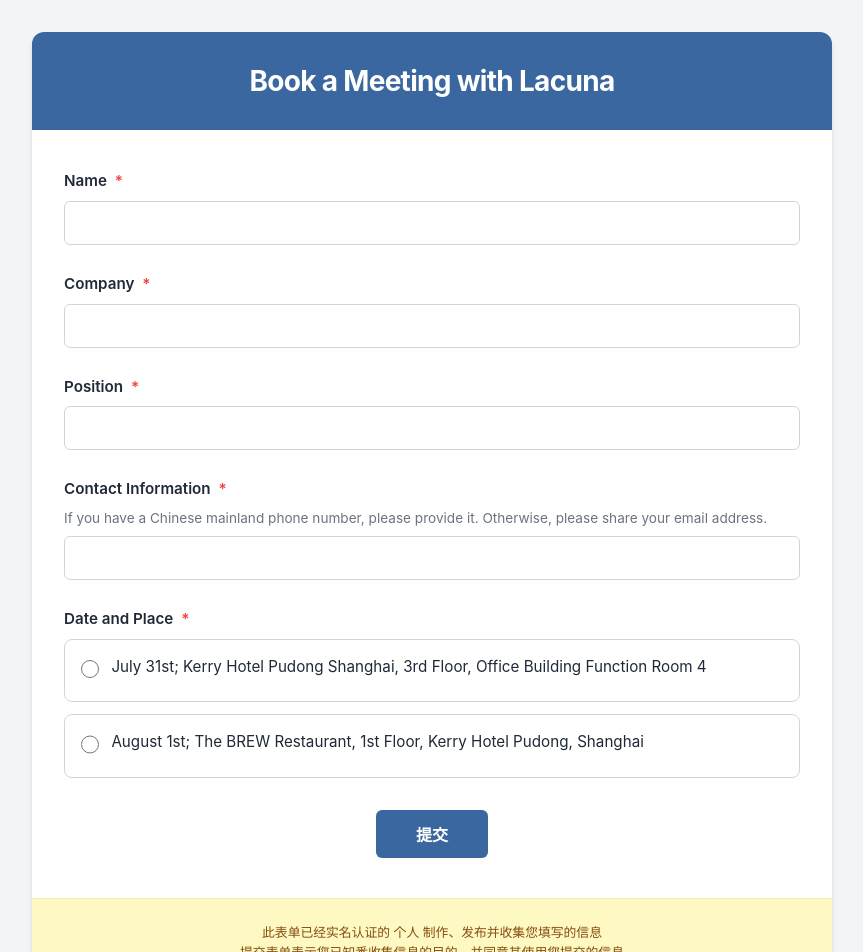
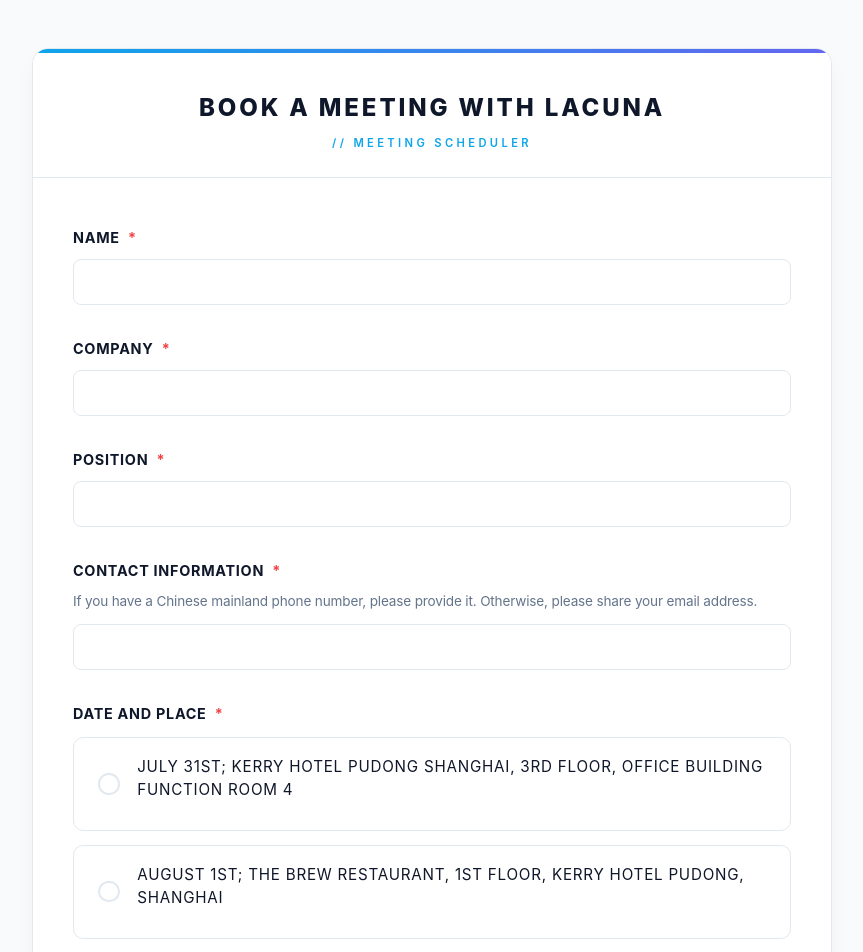
Before and after one commit to zhenghehao/lacuna-booking, a Next.js app: page / in a window 1280 px wide. Shown: the top 952 px of the page, without its empty margins (208-1071 px from the left). Built offline with nearby package versions, Linux system fonts and the light colour scheme; no server answers; the database is empty.

Commit message:
Optimize design styling with cyber-white aesthetics and dynamic animations

```diff
--- a/src/app/globals.css
+++ b/src/app/globals.css
@@ -1,25 +1,27 @@
 :root {
-  --primary-color: #3b67a0;
-  --primary-hover: #2e5384;
-  --secondary-color: #1e3a8a;
-  --bg-color: #f3f4f6;
-  --card-bg: #ffffff;
-  --text-color: #1f2937;
-  --text-muted: #6b7280;
-  --border-color: #d1d5db;
+  --primary-color: #0ea5e9; /* Cyber Cyan */
+  --primary-glow: rgba(14, 165, 233, 0.15);
+  --primary-hover: #0284c7;
+  --secondary-color: #6366f1; /* Neon Violet */
+  --bg-color: #f8fafc; /* Ultra clean slate white */
+  --card-bg: #ffffff; /* Pure white */
+  --text-color: #0f172a; /* Slate 900 */
+  --text-muted: #64748b; /* Slate 500 */
+  --border-color: #e2e8f0; /* Slate 200 */
+  --border-focus: #0ea5e9;
   --error-color: #ef4444;
   --success-color: #10b981;
-  --font-family: -apple-system, BlinkMacSystemFont, "Segoe UI", Roboto, "Helvetica Neue", Arial, sans-serif;
+  --font-family: "SF Pro Display", -apple-system, BlinkMacSystemFont, "Segoe UI", Roboto, "Helvetica Neue", sans-serif;
   --max-width: 800px;
 }
 
 @media (prefers-color-scheme: dark) {
   :root {
-    --bg-color: #0f172a;
-    --card-bg: #1e293b;
-    --text-color: #f3f4f6;
-    --text-muted: #9ca3af;
-    --border-color: #374151;
+    --bg-color: #0b0f19; /* Cyber Dark */
+    --card-bg: #111827;
+    --text-color: #f1f5f9;
+    --text-muted: #94a3b8;
+    --border-color: #1f2937;
   }
 }
 
@@ -33,43 +35,80 @@
   background-color: var(--bg-color);
   color: var(--text-color);
   font-family: var(--font-family);
-  line-height: 1.5;
-  padding: 2rem 1rem;
+  line-height: 1.6;
+  padding: 3rem 1rem;
+  letter-spacing: -0.011em;
 }
 
+/* Premium container with cyber header line */
 .container {
   max-width: var(--max-width);
   margin: 0 auto;
   background-color: var(--card-bg);
-  border-radius: 12px;
-  box-shadow: 0 4px 6px -1px rgba(0, 0, 0, 0.1), 0 2px 4px -1px rgba(0, 0, 0, 0.06);
+  border-radius: 16px;
+  box-shadow: 0 10px 25px -5px rgba(0, 0, 0, 0.05), 0 8px 10px -6px rgba(0, 0, 0, 0.05);
+  border: 1px solid var(--border-color);
   overflow: hidden;
+  position: relative;
+  transition: box-shadow 0.3s;
 }
 
+.container:hover {
+  box-shadow: 0 20px 30px -10px rgba(14, 165, 233, 0.08), 0 10px 15px -8px rgba(0, 0, 0, 0.04);
+}
+
+/* Thin high-tech top color bar */
+.container::before {
+  content: "";
+  position: absolute;
+  top: 0;
+  left: 0;
+  right: 0;
+  height: 4px;
+  background: linear-gradient(90deg, var(--primary-color), var(--secondary-color));
+  z-index: 10;
+}
+
+/* Clean, modern, text-based header instead of solid block */
 .header {
-  background-color: var(--primary-color);
-  color: #ffffff;
+  background-color: var(--card-bg);
+  color: var(--text-color);
   text-align: center;
-  padding: 1.75rem;
-  font-size: 1.75rem;
-  font-weight: 700;
-  letter-spacing: -0.025em;
+  padding: 2.5rem 1.5rem 1.5rem;
+  font-size: 1.5rem;
+  font-weight: 800;
+  letter-spacing: 0.12em;
+  text-transform: uppercase;
+  border-bottom: 1px solid var(--border-color);
   position: relative;
 }
 
+.header::after {
+  content: "// MEETING SCHEDULER";
+  display: block;
+  font-size: 0.7rem;
+  font-weight: 600;
+  color: var(--primary-color);
+  margin-top: 0.5rem;
+  letter-spacing: 0.3em;
+}
+
 .content {
-  padding: 2.5rem 2rem;
+  padding: 3rem 2.5rem;
 }
 
 .form-group {
-  margin-bottom: 1.75rem;
+  margin-bottom: 2rem;
 }
 
 label {
   display: block;
-  font-weight: 600;
-  margin-bottom: 0.5rem;
-  font-size: 0.95rem;
+  font-weight: 700;
+  margin-bottom: 0.6rem;
+  font-size: 0.9rem;
+  text-transform: uppercase;
+  letter-spacing: 0.05em;
+  color: var(--text-color);
 }
 
 label .required {
@@ -80,210 +119,297 @@
 .description {
   font-size: 0.85rem;
   color: var(--text-muted);
-  margin-bottom: 0.5rem;
-  line-height: 1.4;
+  margin-bottom: 0.75rem;
+  line-height: 1.5;
 }
 
+/* Clean input fields with glow transition */
 input[type="text"],
 input[type="email"],
 input[type="tel"],
+input[type="password"],
 select {
   width: 100%;
-  padding: 0.75rem 1rem;
-  font-size: 1rem;
+  padding: 0.85rem 1.2rem;
+  font-size: 0.95rem;
   border: 1px solid var(--border-color);
-  border-radius: 6px;
-  background-color: transparent;
+  border-radius: 8px;
+  background-color: var(--card-bg);
   color: inherit;
-  transition: border-color 0.25s, box-shadow 0.25s;
+  transition: border-color 0.2s, box-shadow 0.2s, transform 0.1s;
 }
 
 input[type="text"]:focus,
 input[type="email"]:focus,
 input[type="tel"]:focus,
+input[type="password"]:focus,
 select:focus {
   outline: none;
-  border-color: var(--primary-color);
-  box-shadow: 0 0 0 3px rgba(59, 103, 160, 0.15);
+  border-color: var(--border-focus);
+  box-shadow: 0 0 0 4px var(--primary-glow);
 }
 
+/* High-tech Selector Option design */
 .radio-group {
   display: flex;
   flex-direction: column;
-  gap: 0.75rem;
-  margin-top: 0.5rem;
+  gap: 0.85rem;
+  margin-top: 0.75rem;
 }
 
 .radio-option {
   display: flex;
-  align-items: flex-start;
-  padding: 1rem;
+  align-items: center;
+  padding: 1.15rem 1.5rem;
   border: 1px solid var(--border-color);
-  border-radius: 8px;
+  border-radius: 10px;
   cursor: pointer;
-  transition: background-color 0.2s, border-color 0.2s;
+  background-color: var(--card-bg);
+  position: relative;
+  transition: all 0.25s cubic-bezier(0.4, 0, 0.2, 1);
+  overflow: hidden;
 }
 
-.radio-option:hover {
-  background-color: rgba(59, 103, 160, 0.05);
+/* Hide native radio button dot */
+.radio-option input[type="radio"] {
+  position: absolute;
+  opacity: 0;
+  width: 0;
+  height: 0;
 }
 
+/* Custom interactive radio indicator circle */
+.radio-option::before {
+  content: "";
+  display: inline-block;
+  width: 1.1rem;
+  height: 1.1rem;
+  border: 2px solid var(--border-color);
+  border-radius: 50%;
+  margin-right: 1.1rem;
+  transition: all 0.2s;
+  flex-shrink: 0;
+  background-color: transparent;
+}
+
+/* Click / Hover interactive animations */
+.radio-option:hover {
+  border-color: var(--primary-color);
+  transform: translateY(-2px);
+  box-shadow: 0 4px 12px rgba(14, 165, 233, 0.08);
+}
+
+.radio-option:active {
+  transform: translateY(0);
+}
+
+/* Selected state styling */
 .radio-option.selected {
   border-color: var(--primary-color);
-  background-color: rgba(59, 103, 160, 0.08);
+  background-color: rgba(14, 165, 233, 0.02);
+  box-shadow: 0 0 0 3px var(--primary-glow);
 }
 
-.radio-option input[type="radio"] {
-  margin-top: 0.25rem;
-  margin-right: 0.75rem;
-  width: 1.15rem;
-  height: 1.15rem;
-  accent-color: var(--primary-color);
-  flex-shrink: 0;
+/* Custom check indicator when selected */
+.radio-option.selected::before {
+  border-color: var(--primary-color);
+  background-color: var(--primary-color);
+  box-shadow: inset 0 0 0 3px var(--card-bg);
+}
+
+/* High-tech glow bar inside option */
+.radio-option::after {
+  content: "";
+  position: absolute;
+  left: 0;
+  top: 0;
+  bottom: 0;
+  width: 0px;
+  background-color: var(--primary-color);
+  transition: width 0.2s;
+}
+
+.radio-option.selected::after {
+  width: 4px;
 }
 
 .radio-text {
   font-size: 0.95rem;
-  line-height: 1.4;
-  font-weight: 500;
+  line-height: 1.5;
+  font-weight: 600;
+  color: var(--text-color);
+  width: 100%;
 }
 
+/* Buttons with interactive bounce and shadow effects */
 .btn-container {
   display: flex;
   justify-content: center;
-  margin-top: 2rem;
-  gap: 1rem;
+  margin-top: 2.5rem;
+  gap: 1.25rem;
 }
 
 .btn {
-  padding: 0.75rem 2.5rem;
-  font-size: 1rem;
-  font-weight: 600;
+  padding: 0.95rem 3rem;
+  font-size: 0.95rem;
+  font-weight: 700;
   color: #ffffff;
-  background-color: var(--primary-color);
+  background: linear-gradient(135deg, var(--primary-color), #0284c7);
   border: none;
-  border-radius: 6px;
+  border-radius: 8px;
   cursor: pointer;
-  transition: background-color 0.2s, transform 0.1s;
+  box-shadow: 0 4px 14px rgba(14, 165, 233, 0.35);
+  transition: all 0.2s cubic-bezier(0.4, 0, 0.2, 1);
   display: inline-flex;
   align-items: center;
   justify-content: center;
   text-decoration: none;
+  letter-spacing: 0.05em;
+  text-transform: uppercase;
 }
 
 .btn:hover {
-  background-color: var(--primary-hover);
+  background: linear-gradient(135deg, #0284c7, #0369a1);
+  transform: translateY(-2px);
+  box-shadow: 0 6px 20px rgba(14, 165, 233, 0.45);
 }
 
 .btn:active {
-  transform: scale(0.98);
+  transform: translateY(0);
+  box-shadow: 0 4px 10px rgba(14, 165, 233, 0.25);
 }
 
 .btn-danger {
-  background-color: var(--error-color);
+  background: linear-gradient(135deg, var(--error-color), #dc2626);
+  box-shadow: 0 4px 14px rgba(239, 68, 68, 0.3);
 }
 
 .btn-danger:hover {
-  background-color: #dc2626;
+  background: linear-gradient(135deg, #dc2626, #b91c1c);
+  box-shadow: 0 6px 20px rgba(239, 68, 68, 0.45);
 }
 
+/* Clean, futuristic white-border secondary button */
 .btn-secondary {
-  background-color: transparent;
+  background: var(--card-bg);
   color: var(--text-color);
   border: 1px solid var(--border-color);
+  box-shadow: 0 2px 4px rgba(0, 0, 0, 0.02);
 }
 
 .btn-secondary:hover {
-  background-color: rgba(0, 0, 0, 0.05);
+  background-color: var(--bg-color);
+  border-color: var(--text-muted);
+  color: var(--text-color);
+  box-shadow: 0 4px 12px rgba(0, 0, 0, 0.05);
 }
 
-@media (prefers-color-scheme: dark) {
-  .btn-secondary:hover {
-    background-color: rgba(255, 255, 255, 0.05);
-  }
+/* Alert boxes */
+.alert {
+  padding: 1.15rem;
+  border-radius: 8px;
+  margin-bottom: 2rem;
+  font-size: 0.95rem;
+  font-weight: 500;
+  display: flex;
+  align-items: center;
 }
 
+.alert-error {
+  background-color: rgba(239, 68, 68, 0.06);
+  border: 1px solid rgba(239, 68, 68, 0.15);
+  color: var(--error-color);
+}
+
+.alert-success {
+  background-color: rgba(16, 185, 129, 0.06);
+  border: 1px solid rgba(16, 185, 129, 0.15);
+  color: var(--success-color);
+}
+
+/* Footer layout */
 .footer {
   text-align: center;
-  padding: 1.5rem;
-  background-color: #fef9c3;
-  color: #854d0e;
+  padding: 2rem 1.5rem;
+  background-color: #fefcf0; /* Light yellow/sand tint */
+  color: #713f12;
   font-size: 0.8rem;
-  line-height: 1.6;
-  border-top: 1px solid rgba(133, 77, 14, 0.1);
+  line-height: 1.7;
+  border-top: 1px solid rgba(133, 77, 14, 0.08);
 }
 
 @media (prefers-color-scheme: dark) {
   .footer {
-    background-color: #422006;
-    color: #fef08a;
-    border-top-color: rgba(254, 240, 138, 0.1);
+    background-color: rgba(254, 240, 138, 0.02);
+    color: #a16207;
+    border-top-color: var(--border-color);
   }
 }
 
 .footer-links {
   display: flex;
   justify-content: center;
-  gap: 1rem;
-  margin-top: 0.5rem;
+  gap: 1.5rem;
+  margin-top: 0.75rem;
 }
 
 .footer-links a {
   color: inherit;
-  text-decoration: underline;
+  text-decoration: none;
+  font-weight: 600;
+  border-bottom: 1px dotted currentColor;
 }
 
-.alert {
-  padding: 1rem;
-  border-radius: 6px;
-  margin-bottom: 1.5rem;
-  font-size: 0.95rem;
+.footer-links a:hover {
+  color: var(--primary-color);
 }
 
-.alert-error {
-  background-color: rgba(239, 68, 68, 0.1);
-  border: 1px solid rgba(239, 68, 68, 0.2);
-  color: var(--error-color);
-}
-
-.alert-success {
-  background-color: rgba(16, 185, 129, 0.1);
-  border: 1px solid rgba(16, 185, 129, 0.2);
-  color: var(--success-color);
-}
-
+/* Cards (Details display) */
 .card {
-  padding: 1.5rem;
+  padding: 2rem;
   border: 1px solid var(--border-color);
-  border-radius: 8px;
-  margin-bottom: 1.5rem;
+  border-radius: 12px;
+  margin-bottom: 2rem;
+  background-color: var(--card-bg);
 }
 
 .card-title {
-  font-size: 1.15rem;
-  font-weight: 600;
-  margin-bottom: 1rem;
-  border-bottom: 1px solid var(--border-color);
-  padding-bottom: 0.5rem;
+  font-size: 1.1rem;
+  font-weight: 800;
+  margin-bottom: 1.25rem;
+  border-bottom: 2px solid var(--border-color);
+  padding-bottom: 0.6rem;
+  text-transform: uppercase;
+  letter-spacing: 0.08em;
+  color: var(--text-color);
 }
 
 .detail-row {
   display: flex;
-  margin-bottom: 0.75rem;
+  margin-bottom: 0.85rem;
   font-size: 0.95rem;
+  border-bottom: 1px dashed rgba(0, 0, 0, 0.03);
+  padding-bottom: 0.5rem;
+}
+
+@media (prefers-color-scheme: dark) {
+  .detail-row {
+    border-bottom-color: rgba(255, 255, 255, 0.03);
+  }
 }
 
 .detail-label {
-  font-weight: 600;
-  width: 150px;
+  font-weight: 700;
+  width: 160px;
   flex-shrink: 0;
+  color: var(--text-muted);
 }
 
 .detail-value {
   color: var(--text-color);
 }
 
-/* Table styling for Admin dashboard */
+/* Admin panel tables */
 .table-responsive {
   width: 100%;
   overflow-x: auto;
@@ -298,76 +424,79 @@
 }
 
 th, td {
-  padding: 0.75rem 1rem;
+  padding: 1rem;
   border-bottom: 1px solid var(--border-color);
 }
 
 th {
-  background-color: rgba(0, 0, 0, 0.02);
-  font-weight: 600;
+  background-color: rgba(0, 0, 0, 0.01);
+  font-weight: 700;
+  text-transform: uppercase;
+  letter-spacing: 0.05em;
+  font-size: 0.8rem;
+  color: var(--text-muted);
 }
 
 @media (prefers-color-scheme: dark) {
   th {
-    background-color: rgba(255, 255, 255, 0.02);
+    background-color: rgba(255, 255, 255, 0.01);
   }
 }
 
 tr:hover {
-  background-color: rgba(0, 0, 0, 0.01);
+  background-color: rgba(14, 165, 233, 0.01);
 }
 
-@media (prefers-color-scheme: dark) {
-  tr:hover {
-    background-color: rgba(255, 255, 255, 0.01);
-  }
-}
-
+/* Status Badges */
 .status-badge {
   display: inline-block;
-  padding: 0.25rem 0.5rem;
+  padding: 0.3rem 0.75rem;
   border-radius: 9999px;
   font-size: 0.75rem;
-  font-weight: 600;
-  text-transform: uppercase;
+  font-weight: 700;
+  letter-spacing: 0.05em;
 }
 
 .status-confirmed {
-  background-color: rgba(16, 185, 129, 0.15);
+  background-color: rgba(16, 185, 129, 0.1);
   color: var(--success-color);
+  border: 1px solid rgba(16, 185, 129, 0.2);
 }
 
 .status-cancelled {
-  background-color: rgba(239, 68, 68, 0.15);
+  background-color: rgba(239, 68, 68, 0.1);
   color: var(--error-color);
+  border: 1px solid rgba(239, 68, 68, 0.2);
 }
 
 .admin-header {
   display: flex;
   justify-content: space-between;
   align-items: center;
-  margin-bottom: 2rem;
+  margin-bottom: 2.5rem;
   border-bottom: 1px solid var(--border-color);
-  padding-bottom: 1rem;
+  padding-bottom: 1.25rem;
 }
 
 .admin-stats {
   display: grid;
-  grid-template-columns: repeat(auto-fit, minmax(200px, 1fr));
-  gap: 1rem;
-  margin-bottom: 2rem;
+  grid-template-columns: repeat(auto-fit, minmax(220px, 1fr));
+  gap: 1.25rem;
+  margin-bottom: 2.5rem;
 }
 
 .stat-card {
-  padding: 1.25rem;
-  border-radius: 8px;
+  padding: 1.5rem;
+  border-radius: 12px;
   border: 1px solid var(--border-color);
-  text-align: center;
+  background-color: var(--card-bg);
+  box-shadow: 0 4px 6px -1px rgba(0, 0, 0, 0.01);
 }
 
 .stat-number {
-  font-size: 2rem;
-  font-weight: 700;
+  font-size: 2.25rem;
+  font-weight: 800;
   color: var(--primary-color);
   margin-top: 0.5rem;
+  letter-spacing: -0.02em;
 }
```
